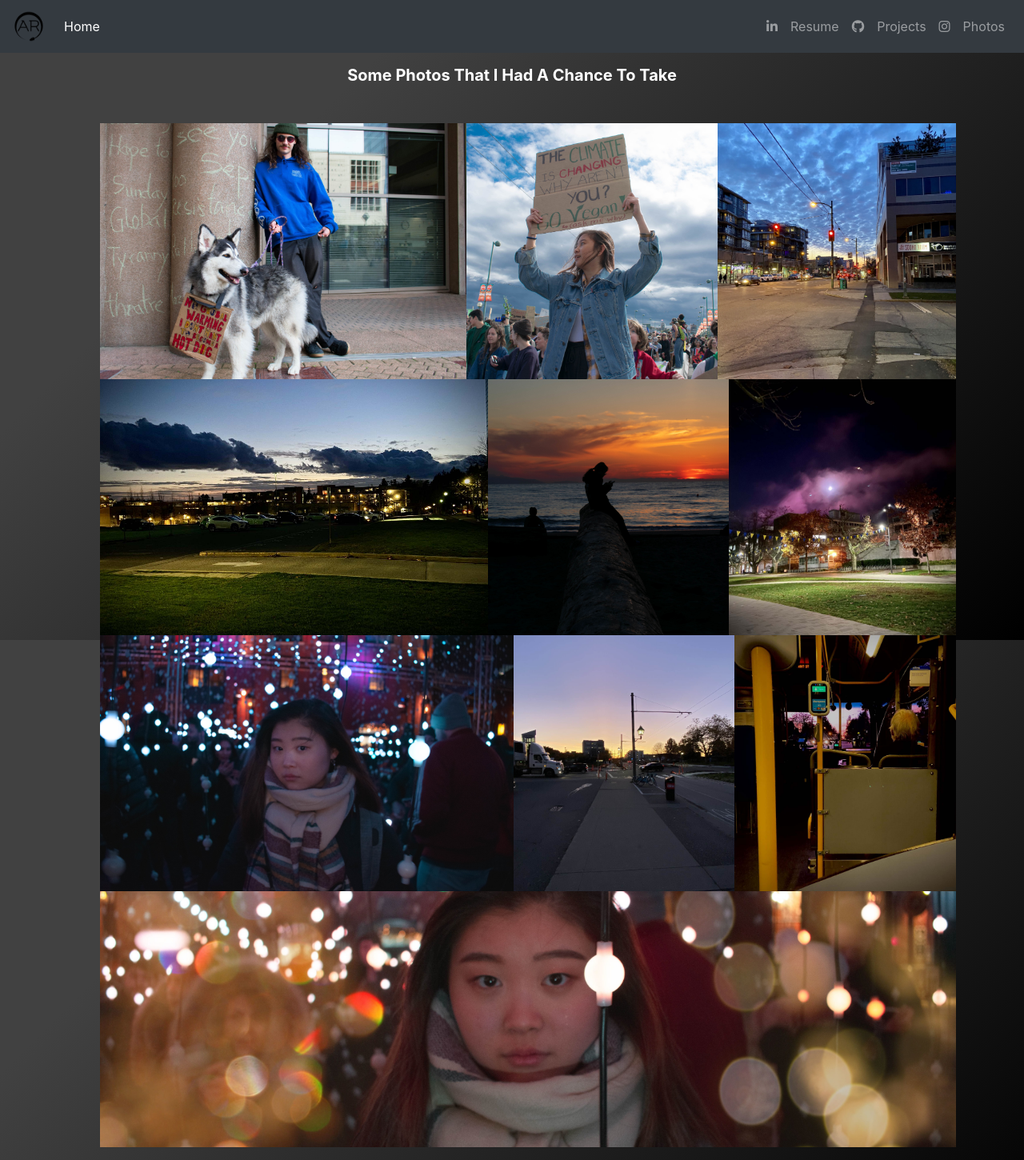
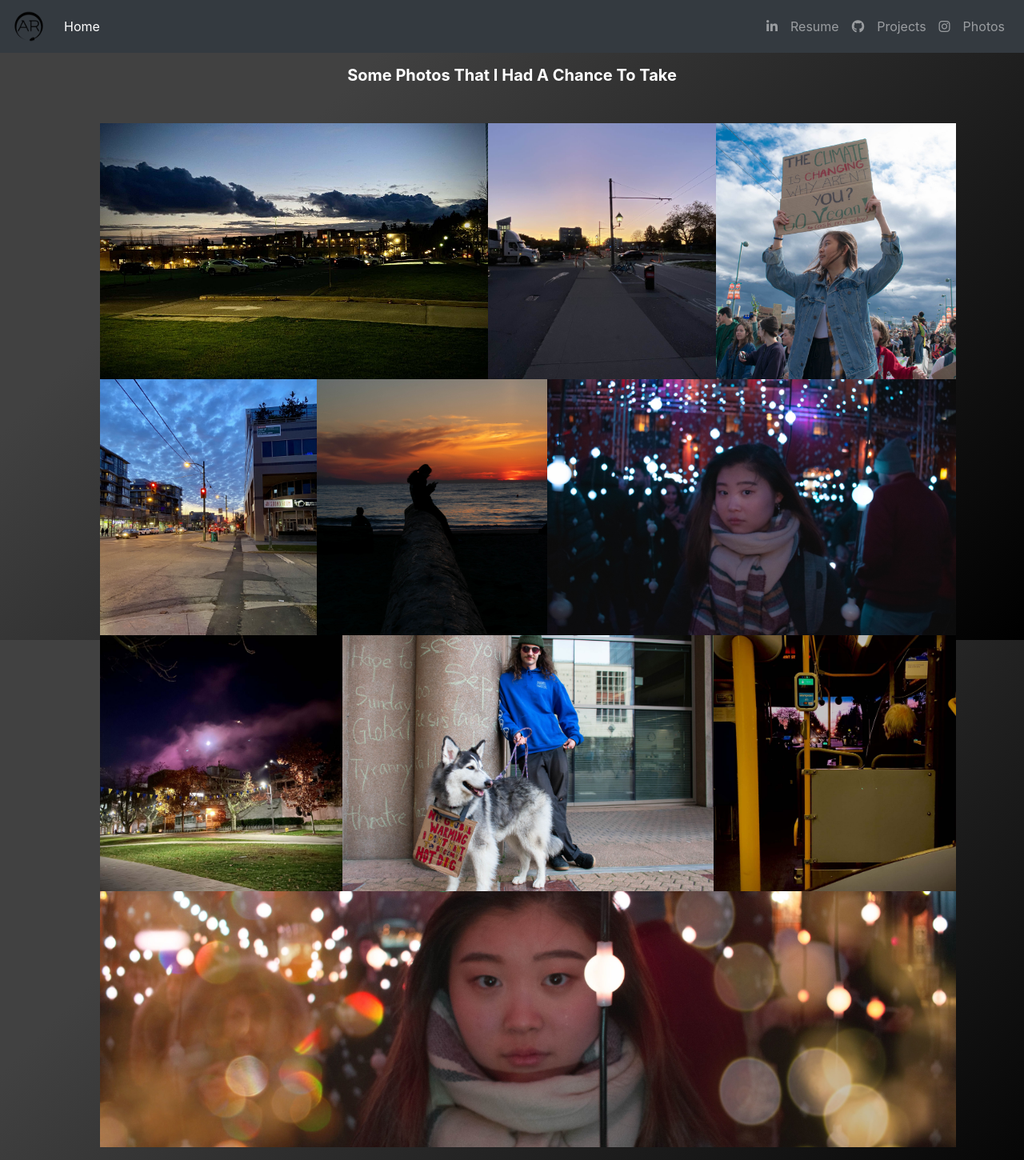
Before and after one commit to akim-ruslanov/portfolio_website, a React (Create React App) app: page /fotos in a window 1280 px wide. Shown: the whole page at 80% size. Built offline with nearby package versions, Linux system fonts and the light colour scheme.

Commit message:
changed photo pos

```diff
--- a/src/photos.js
+++ b/src/photos.js
@@ -1,24 +1,28 @@
 export const photos = [
-  { id: 1, title: "dawg-min", img: "/img/photos/dawg-min.jpg" },
+  { id: 4, title: "heavy clouds-min", img: "/img/photos/heavy_clouds-min.jpg" },
+  { id: 8, title: "ubc evening-min", img: "img/photos/ubc_evening-min.jpg" },
+
   { id: 2, title: "go vegan-min", img: "/img/photos/go_vegan-min.jpg" },
   { id: 3, title: "going home-min", img: "/img/photos/going_home-min.jpg" },
-  { id: 4, title: "heavy clouds-min", img: "/img/photos/heavy_clouds-min.jpg" },
   {
     id: 5,
     title: "shadowy sunset-min",
     img: "img/photos/shadowy_sunset-min.jpg",
   },
-  { id: 6, title: "single cloud-min", img: "img/photos/single_cloud-min.jpg" },
   {
     id: 7,
     title: "toronto lights-min",
     img: "img/photos/toronto_lights-min.jpg",
   },
-  { id: 8, title: "ubc evening-min", img: "img/photos/ubc_evening-min.jpg" },
+  { id: 6, title: "single cloud-min", img: "img/photos/single_cloud-min.jpg" },
+  { id: 1, title: "dawg-min", img: "/img/photos/dawg-min.jpg" },
+
   {
     id: 9,
     title: "velvet commute-min",
     img: "img/photos/velvet_commute-min.jpg",
   },
+
   { id: 10, title: "shiny night-min", img: "img/photos/shiny_night-min.jpg" },
+
 ];
```
